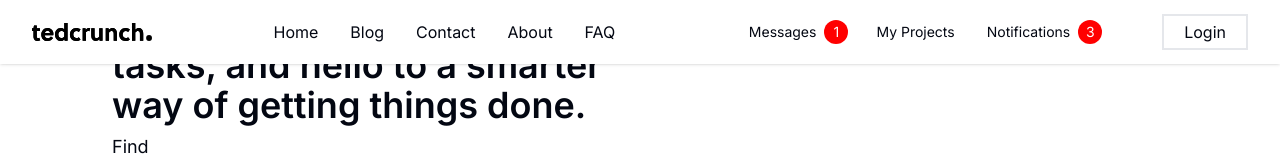
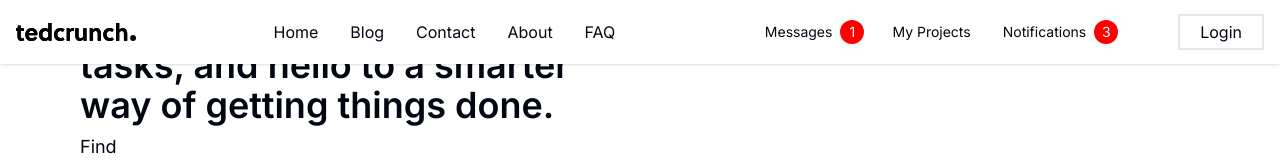
Before and after one commit to ErrolNtetha/lancing-client, a Next.js app: page / in a window 1280 px wide. Shown: the top 160 px of the page. Built offline with nearby package versions, Linux system fonts and the light colour scheme; no server answers; the database is empty.

Commit message:
style: added padding in container

```diff
--- a/tailwind.config.js
+++ b/tailwind.config.js
@@ -11,7 +11,13 @@ module.exports = {
   theme: {
     container: {
       center: true,
-      padding: "2rem",
+        padding: {
+            sm: '0.75rem',
+            md: '2rem',
+            lg: '4rem',
+            xl: '5rem',
+            '2xl': '6rem'
+        },
       screens: {
         "2xl": "1400px",
       },
```
